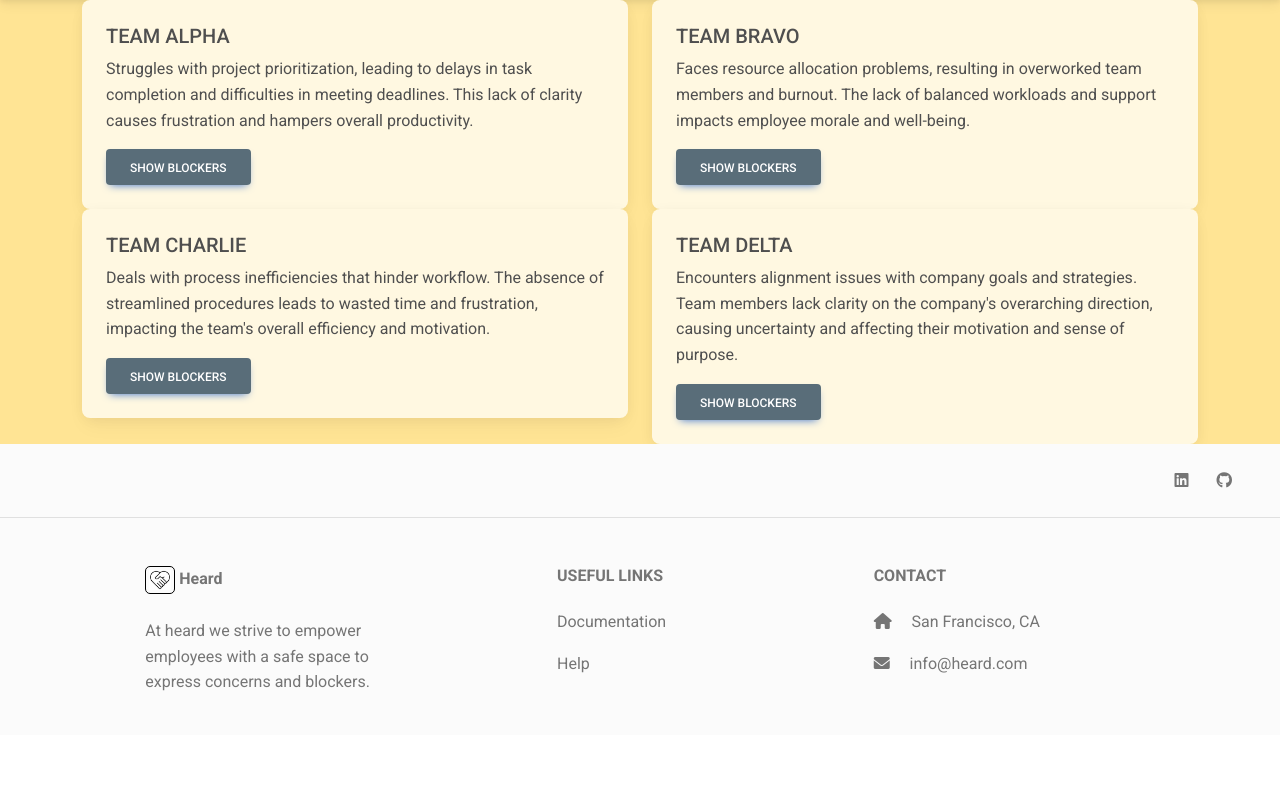
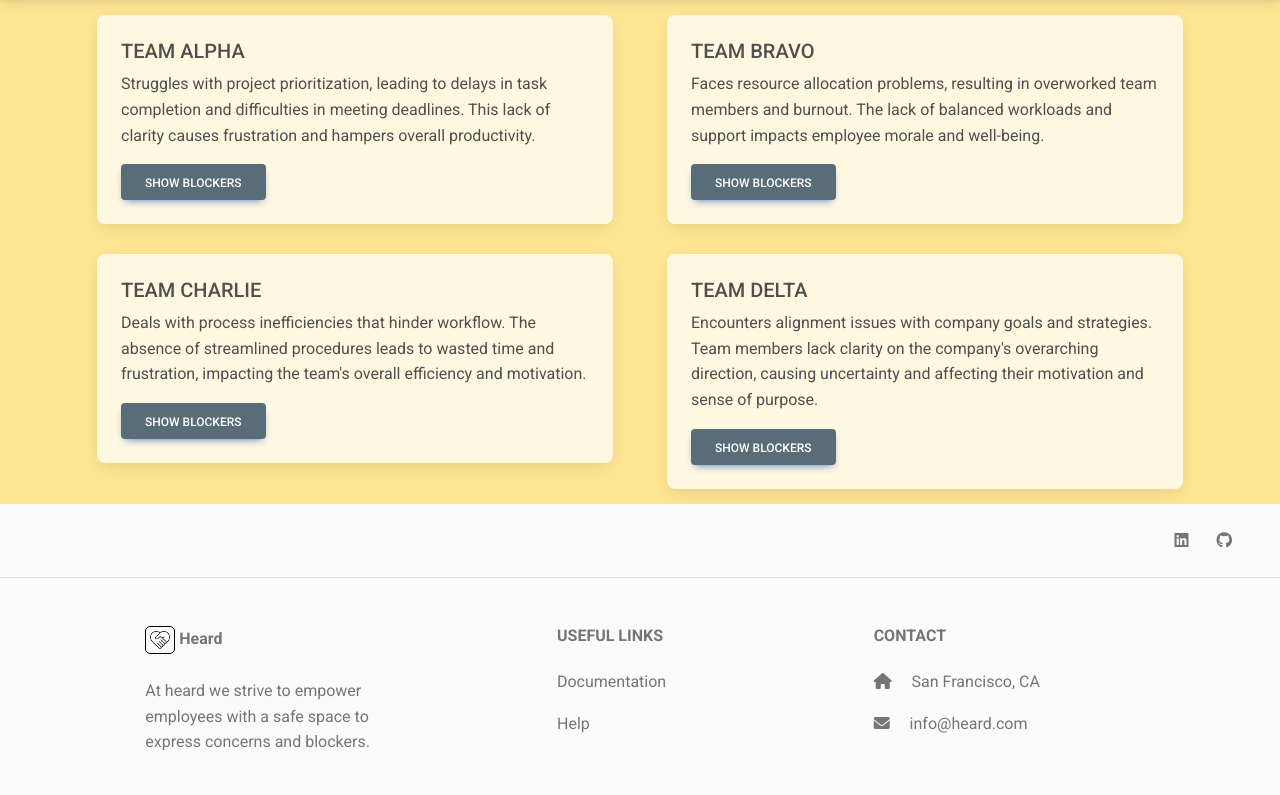
Before and after one commit to kristinaMujakic/Heard, a Flask app: page /teams in a window 1280 px wide. Shown: the part 71-866 px from the top of the page. Before the commit the page ends 762 px from the top, so only its background shows below. Run offline with Flask 3, Linux system fonts and the light colour scheme; some libraries are stand-ins or nearby versions.

Commit message:
added margin for teams card

```diff
--- a/static/style.css
+++ b/static/style.css
@@ -12,7 +12,7 @@
 }
 
 .navbar {
-    color:#ffe494 !important;
+    color: #ffe494 !important;
     padding: 15px;
     position: fixed;
     top: 0;
@@ -83,3 +83,7 @@
     display: flex;
     justify-content: center;
 }
+
+.teams {
+    margin: 15px;
+}
```
